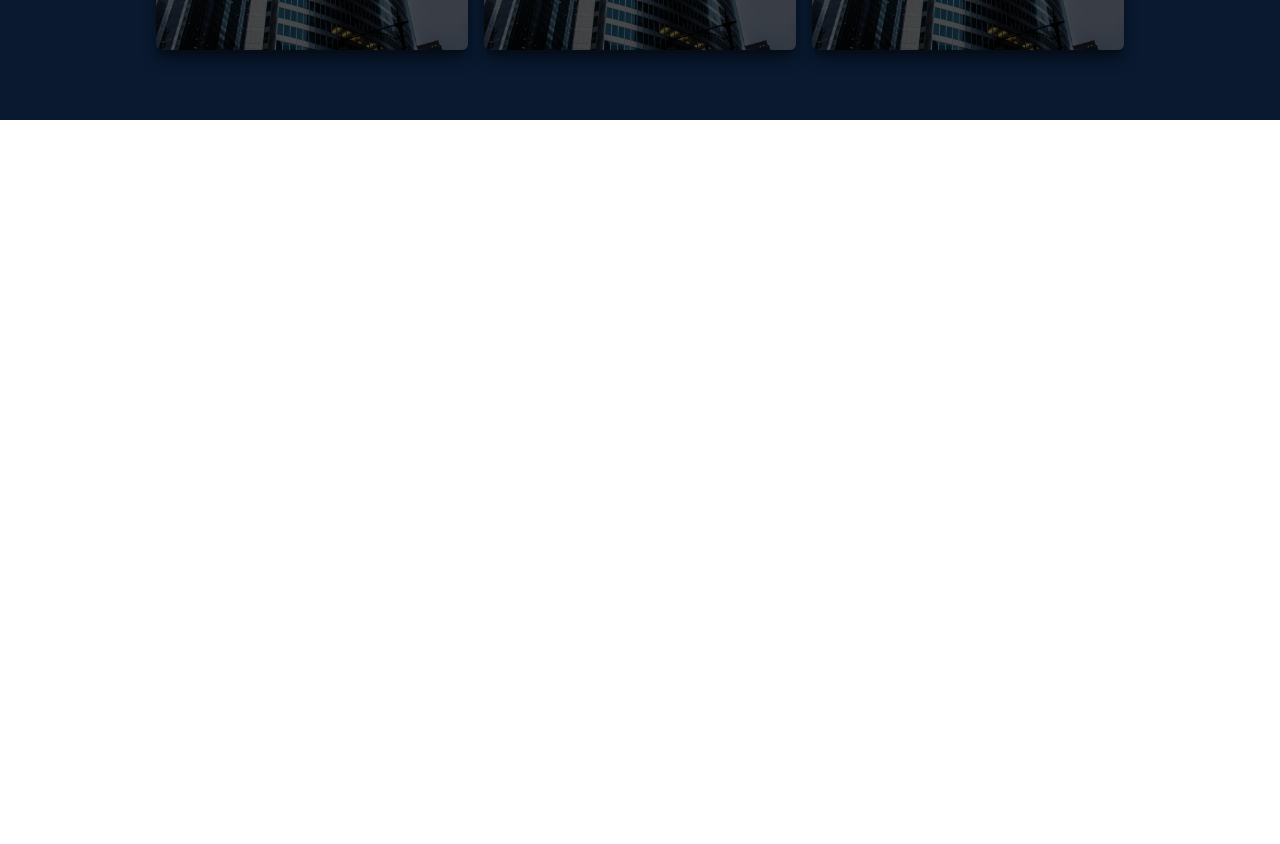
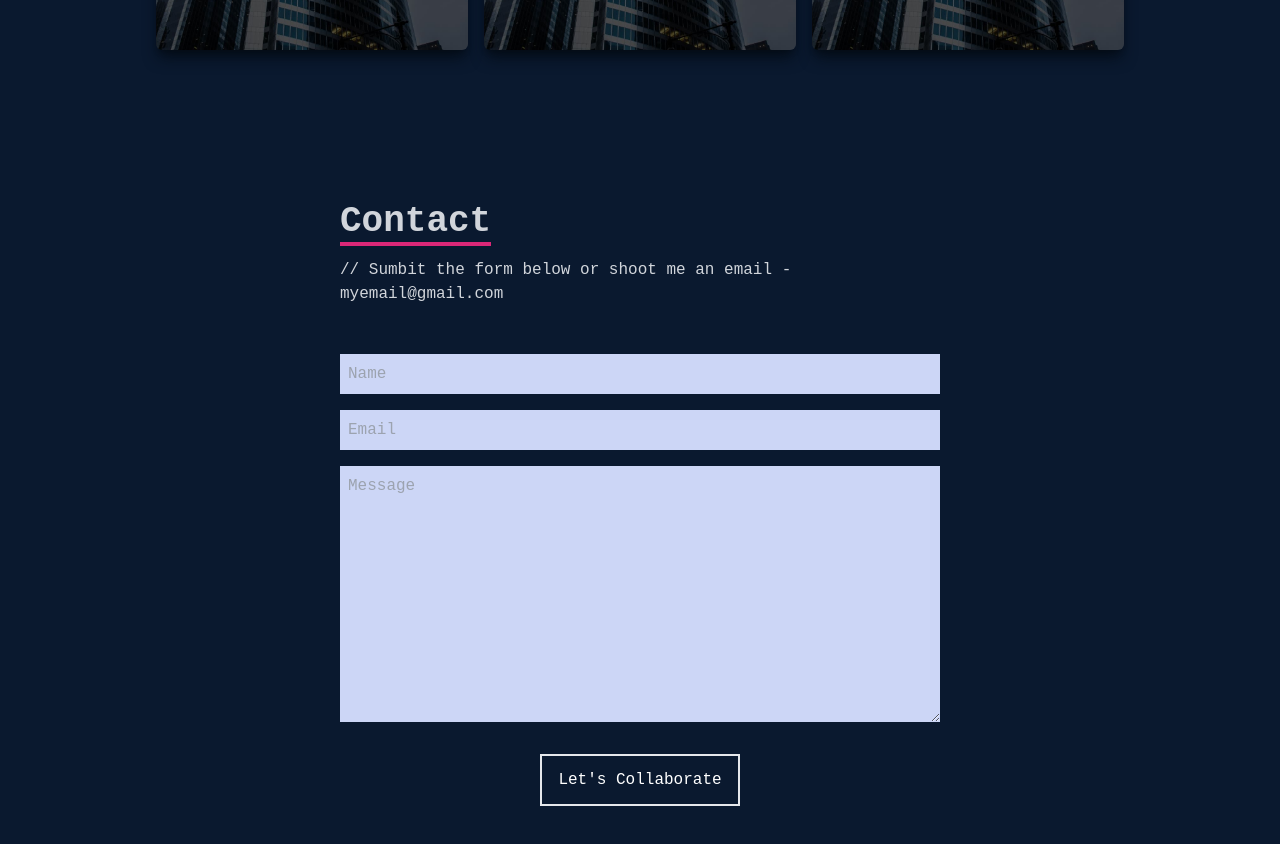
Before and after one commit to SaDi-BRo/website, a React (Create React App) app: page / in a window 1280 px wide. Shown: the part 3080-3924 px from the top of the page. Before the commit the page ends 3200 px from the top, so only its background shows below. Built offline with nearby package versions, Linux system fonts and the light colour scheme.

Commit message:
ready contact

```diff
--- a/src/App.jsx
+++ b/src/App.jsx
@@ -4,6 +4,7 @@
 import About from './components/About';
 import Skills from './components/Skills';
 import Work from './components/Work';
+import Contact from './components/Contact';
 
 function App() {
   return (
@@ -13,6 +14,7 @@
       <About />
       <Skills />
       <Work />
+      <Contact />
     </div>
   );
 }
--- /dev/null
+++ b/src/components/Contact.jsx
@@ -0,0 +1,48 @@
+import React from 'react';
+
+function Contact() {
+  return (
+    <div
+      name="contact"
+      className="w-full h-screen bg-[#0a192f] flex justify-center items-center p-4"
+    >
+      <form
+        method="POST"
+        action="https://getform.io/f/eae033ab-4929-48bc-8998-c3132a29900b"
+        className="flex flex-col max-w-[600px] w-full"
+      >
+        <div className="pb-8">
+          <p className="text-4xl font-bold inline border-b-4 border-pink-600 text-gray-300">
+            Contact
+          </p>
+          <p className="text-gray-300 py-4">
+            // Sumbit the form below or shoot me an email - myemail@gmail.com
+          </p>
+        </div>
+        <input
+          className="outline-none bg-[#ccd6f6] p-2"
+          type="text"
+          placeholder="Name"
+          name="name"
+        />
+        <input
+          className="outline-none my-4 p-2 bg-[#ccd6f6]"
+          type="email"
+          placeholder="Email"
+          name="email"
+        />
+        <textarea
+          className="outline-none bg-[#ccd6f6] p-2"
+          name="message"
+          rows="10"
+          placeholder="Message"
+        ></textarea>
+        <button className="text-white border-2 hover:bg-pink-600 hover:border-pink-600 px-4 py-3 my-8 mx-auto flex items-center">
+          Let's Collaborate
+        </button>
+      </form>
+    </div>
+  );
+}
+
+export default Contact;
```
